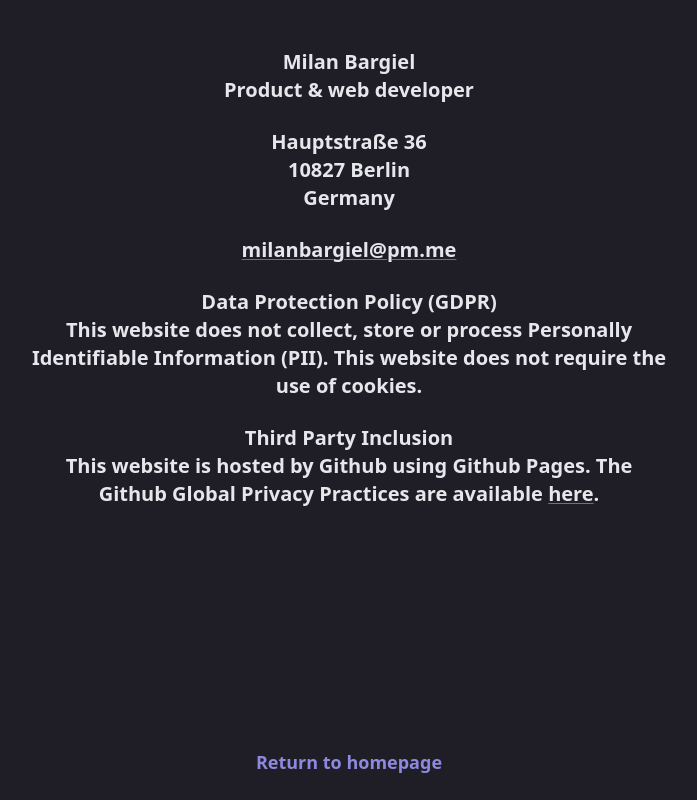
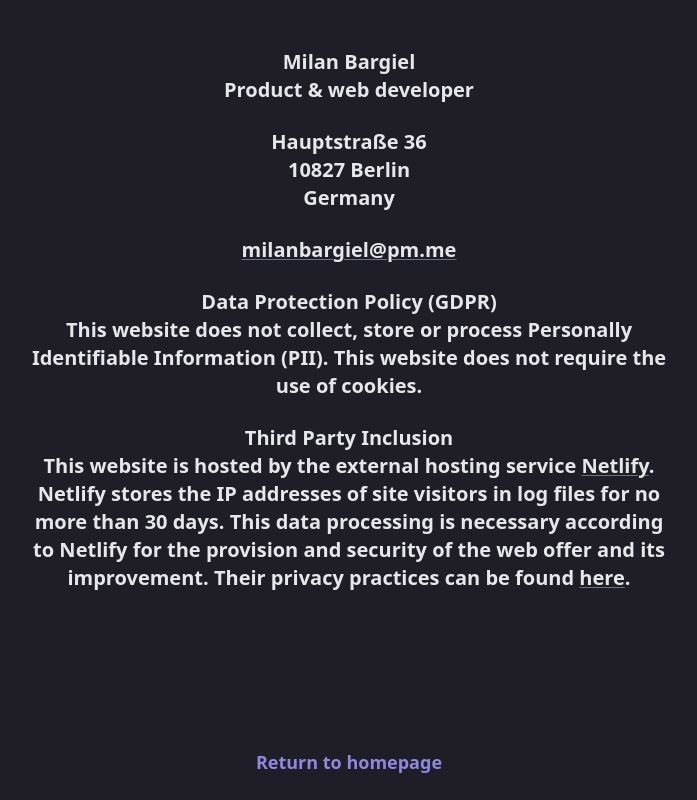
Before and after one commit to milanbargiel/portfolio, a Next.js app: page /legal-notice in a window 1280 px wide. Shown: the whole page, without its empty margins (291-988 px from the left). Built offline with nearby package versions, Linux system fonts and the light colour scheme.

Commit message:
Update legal notice text

```diff
--- a/pages/legal-notice.js
+++ b/pages/legal-notice.js
@@ -32,12 +32,15 @@ export default function LegalNotice() {
       <p className="mb-6">
         Third Party Inclusion
         <br />
-        This website is hosted by Github using Github Pages. The Github Global
-        Privacy Practices are available&nbsp;
-        <Link
-          href="https://docs.github.com/en/github/site-policy/global-privacy-practices"
-          variant="underline"
-        >
+        This website is hosted by the external hosting service&nbsp;
+        <Link href="https://www.netlify.com/" variant="underline">
+          Netlify
+        </Link>
+        . Netlify stores the IP addresses of site visitors in log files for no
+        more than 30 days. This data processing is necessary according to
+        Netlify for the provision and security of the web offer and its
+        improvement. Their privacy practices can be found&nbsp;
+        <Link href="https://www.netlify.com/gdpr-ccpa/" variant="underline">
           here
         </Link>
         .
```
